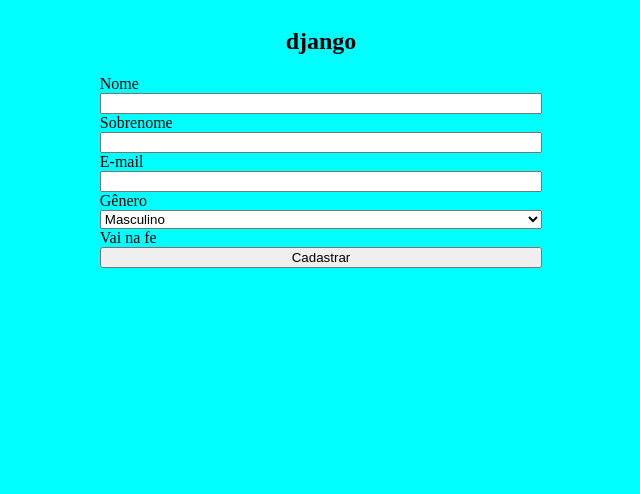
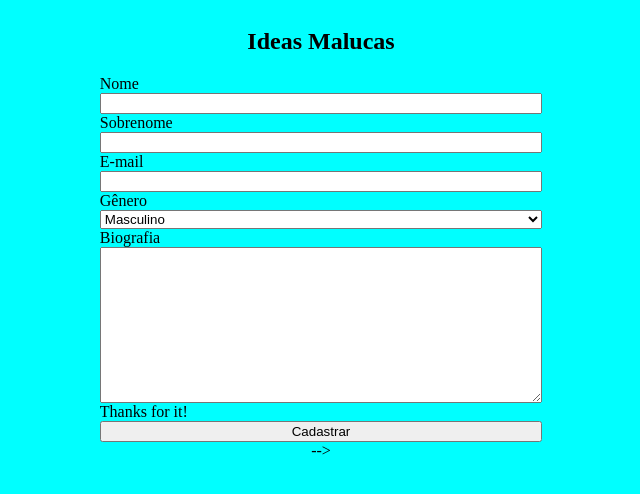
Before and after one commit to ViCastorino/t304-django, a Django app: template website/templates/index.html in a window 1280 px wide. Shown: the top 494 px of the page, without its empty margins (319-959 px from the left). Run offline with Django 3.2, Linux system fonts and the light colour scheme; the template is opened without the code that fills it, so the values that code supplies are empty; parts of the project's set-up code (start-up, migrations or seed data) failed here and were passed over.

Commit message:
Tentativa finalizar

```diff
--- a/website/models.py
+++ b/website/models.py
@@ -30,6 +30,11 @@ class Pessoa(models.Model):
         verbose_name='E-mail'
     )
 
+    biografia = models.TextField(
+        null = True,
+        blank = True
+    )
+
     data_de_criacao = models.DateTimeField( auto_now_add=True )
     ativo = models.BooleanField(default=True)
 
--- a/website/templates/index.html
+++ b/website/templates/index.html
@@ -2,8 +2,8 @@
 
 {%block conteudo%}
 
-<h2>django</h2>
-
+<h2>Ideas Malucas</h2>
+{{msg}}
     <form action="" method="post">
         {% csrf_token %}
         <label>Nome</label>
@@ -22,10 +22,13 @@
             <option value="O">Outro</option>
         </select>
 
-        <label> Vai na fe </label>
+        <label>Biografia</label>
+        <textarea name="biografia" cols="30" rows="10"></textarea>
+
+        <label>Thanks for it!</label>
         <input type="submit" value="Cadastrar">
     </form>
 
-{% include 'shared/teste.html'%}
+<!-- {% include 'shared/teste.html'%} -->
 
 {%endblock%}
--- a/website/views.py
+++ b/website/views.py
@@ -1,4 +1,5 @@
 from django.shortcuts import render
+from website.models import Pessoa
 
 # Create your views here.
 
@@ -11,6 +12,7 @@ def index(request):
         pessoa.sobrenome = request.POST.get('sobrenome')
         pessoa.email = request.POST.get('email')
         pessoa.genero = request.POST.get('genero')
+        pessoa.biografia = request.POST.get('biografia')
         pessoa.save()
         args('msg': 'usuario cadastrado')
 
```
Also changed, not shown: website/templates/sobre.html (+8 -3 lines).
